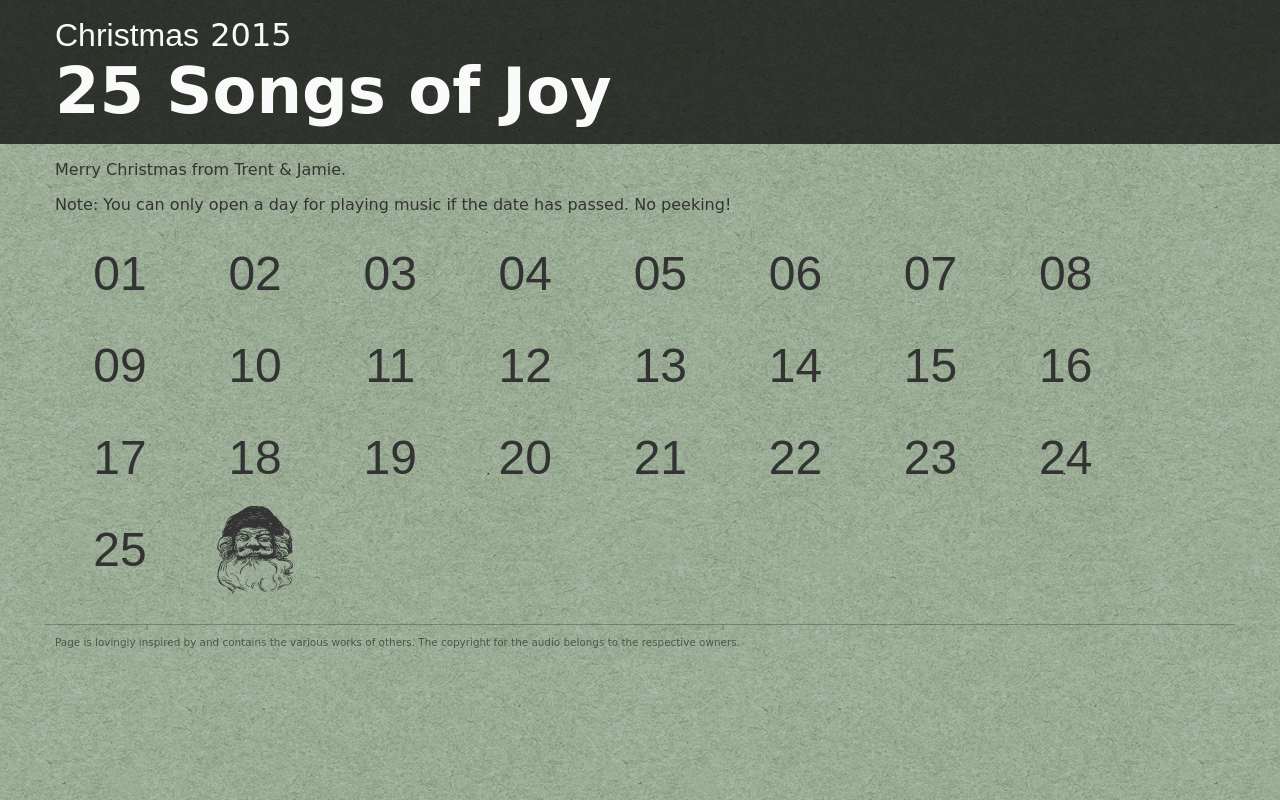
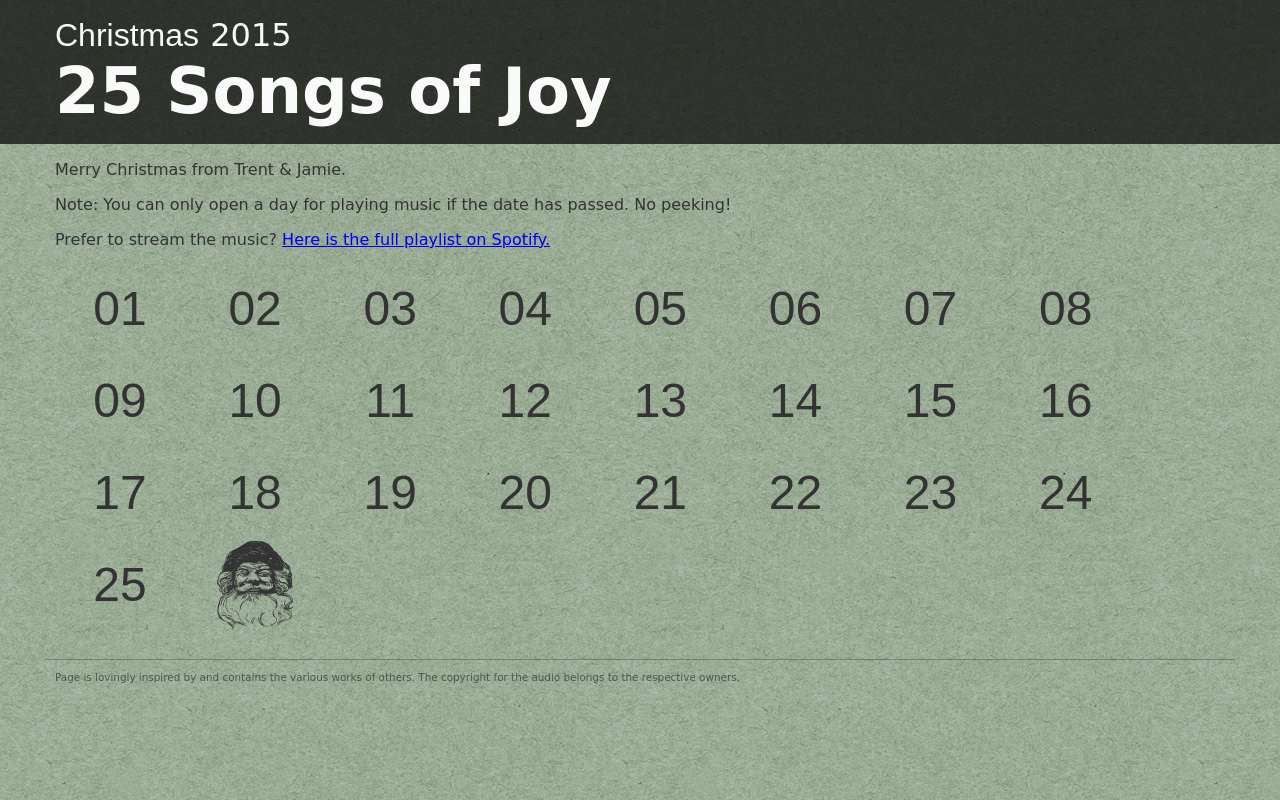
Before and after one commit to manachar/manachar.github.io, a plain HTML site: page x/0003/index.html in a window 1280 px wide. Drawn offline with Linux system fonts and the light colour scheme; a web font is replaced by a local one.

Commit message:
Add spotify link

```diff
--- a/x/0003/index.html
+++ b/x/0003/index.html
@@ -28,6 +28,7 @@
           <main role="main">
             <div class="intro">
               <p>Merry Christmas from Trent &amp; Jamie.</p><p>Note: You can only open a day for playing music if the date has passed. No peeking!</p>
+              <p>Prefer to stream the music? <a href="https://open.spotify.com/user/manachar/playlist/5CCkBQahHH2RAZBuifQmqc">Here is the full playlist on Spotify.</a></p>
             </div>
             <div class="cal">
               <div class="cal-day" data-year="2015" data-month="11" data-day="1">
```
